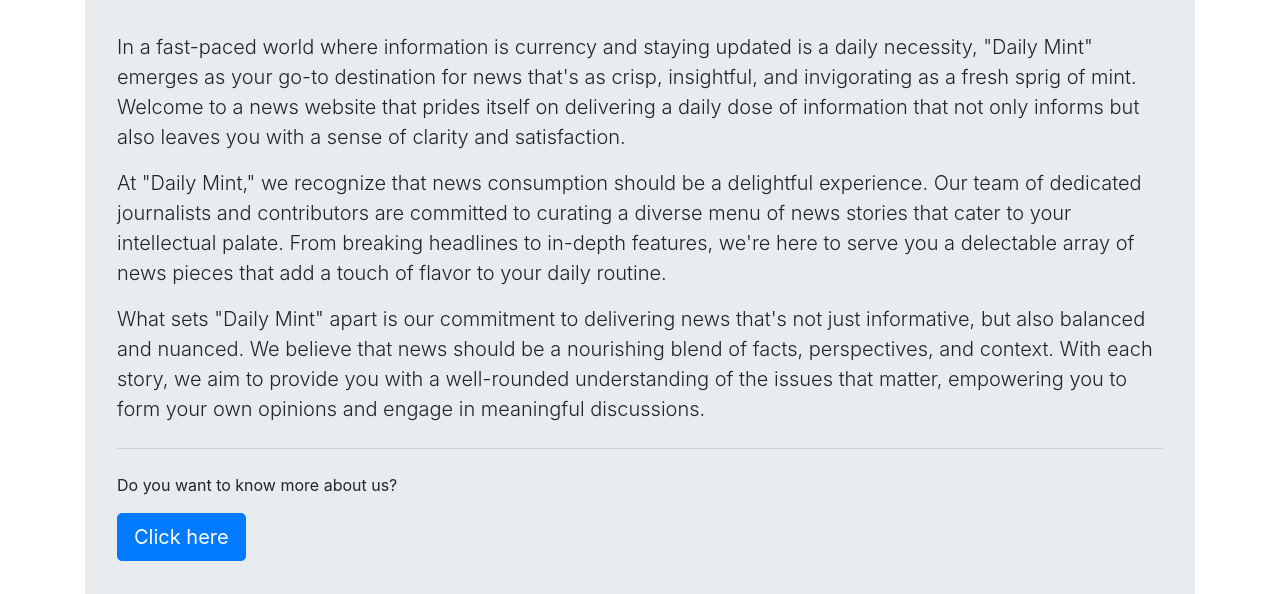
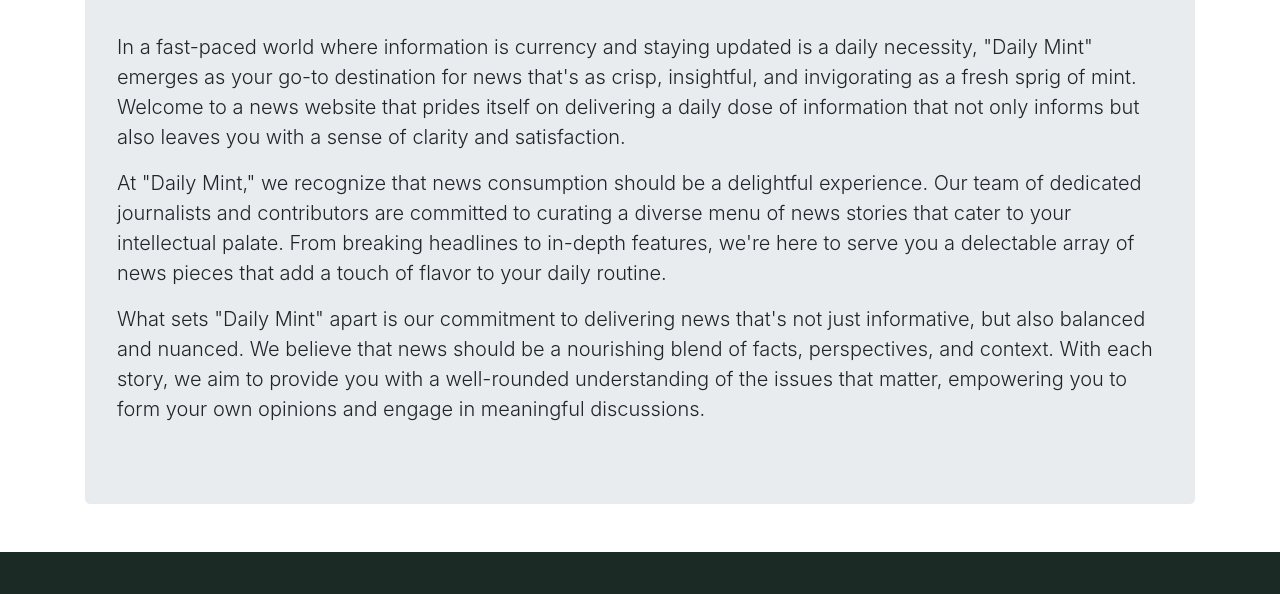
Before and after one commit to Subhadip4521/DailyMint, a plain HTML site: page about.html in a window 1280 px wide. Shown: the part 274-868 px from the top of the page. Drawn offline with nearby package versions, Linux system fonts and the light colour scheme; no server answers.

Commit message:
update2 091023

```diff
--- a/about.html
+++ b/about.html
@@ -64,9 +64,9 @@
                 balanced and nuanced. We believe that news should be a nourishing blend of facts, perspectives, and
                 context. With each story, we aim to provide you with a well-rounded understanding of the issues that
                 matter, empowering you to form your own opinions and engage in meaningful discussions.</p>
-            <hr class="my-4">
+            <!-- <hr class="my-4">
             <p>Do you want to know more about us?</p>
-            <a class="btn btn-primary btn-lg" href="#" role="button">Click here</a>
+            <a class="btn btn-primary btn-lg" href="#" role="button">Click here</a> -->
         </div>
     </main>
 
```
